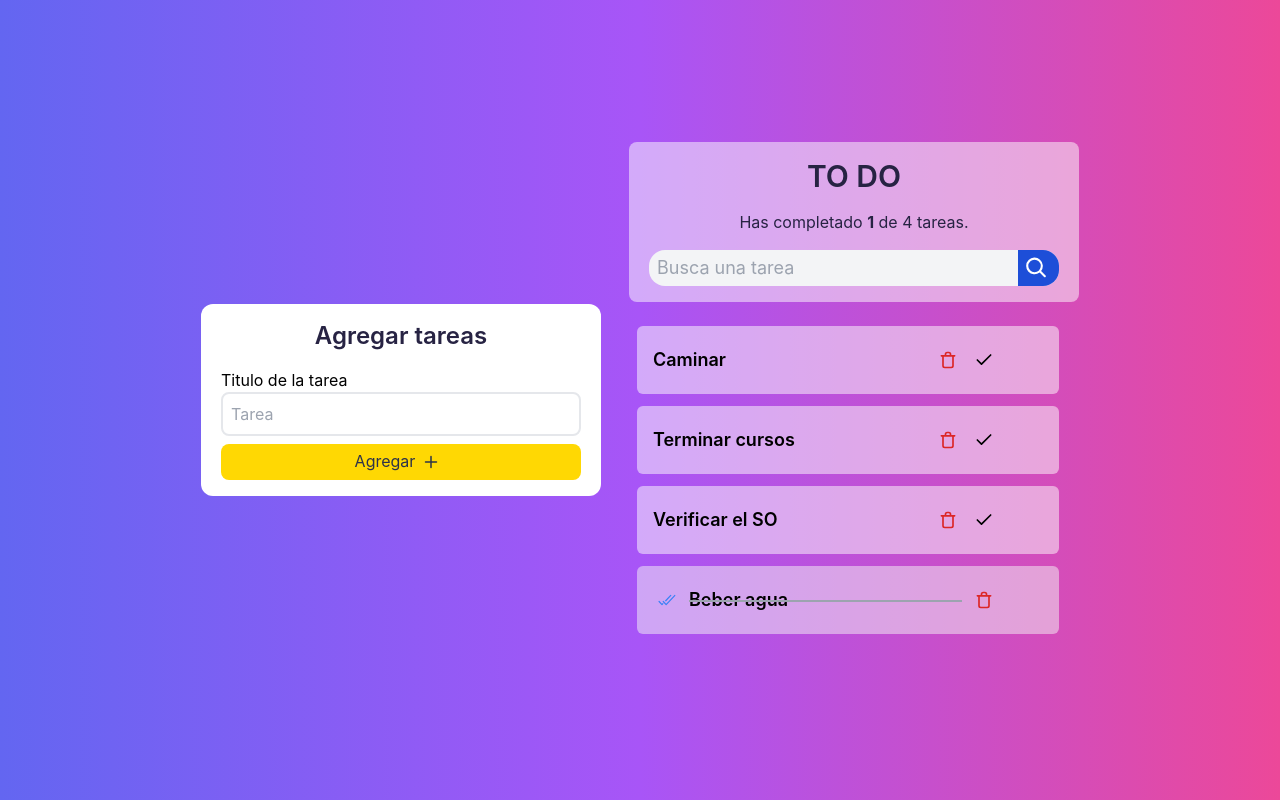
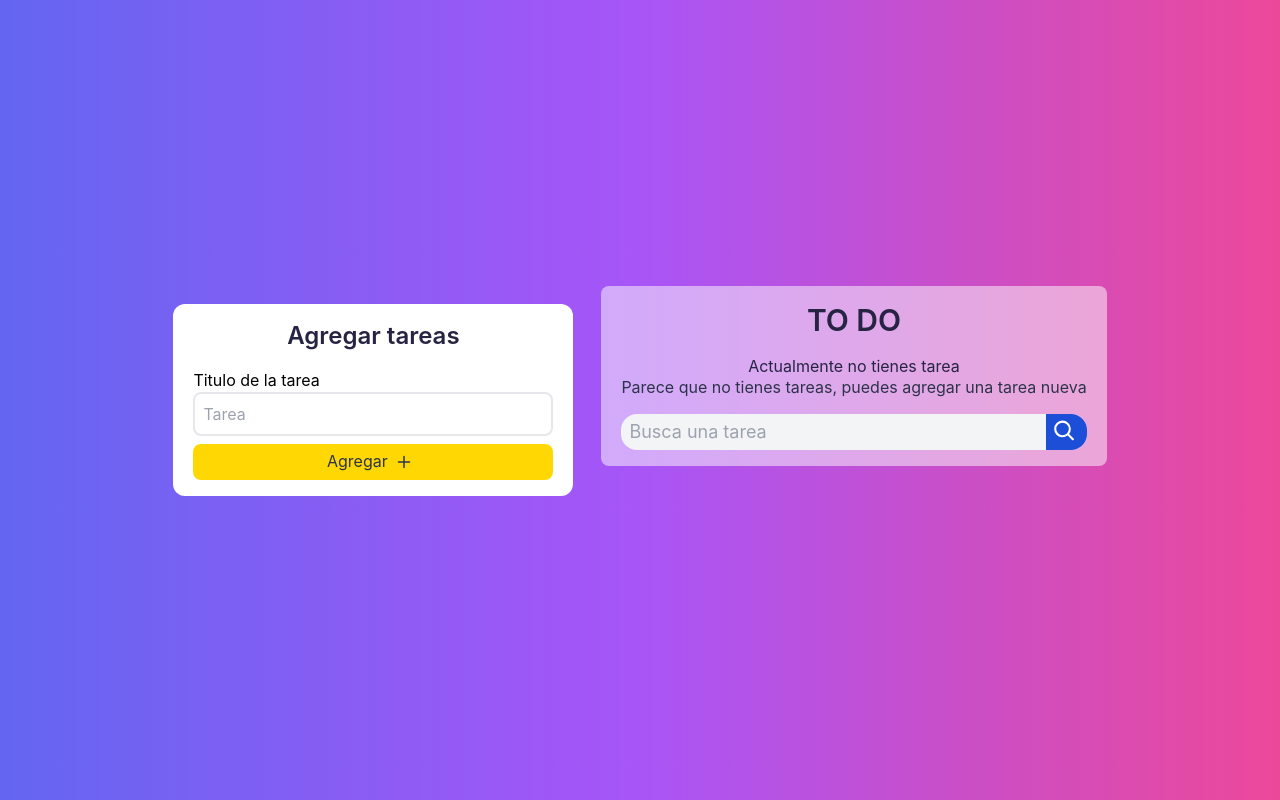
Before and after one commit to desteban/to-do, a React (Create React App) app: page / in a window 1280 px wide. Built offline with nearby package versions, Linux system fonts and the light colour scheme.

Commit message:
guardar y leer tareas del localstorage

```diff
--- a/src/App.jsx
+++ b/src/App.jsx
@@ -1,4 +1,4 @@
-import { useState } from "react";
+import { useEffect, useState } from "react";
 import "./App.css";
 import { PlusIcon } from "./Components/Icons/PlusIcon";
 import CreateTodoButton from "./Components/Todo/CreateTodoButton";
@@ -9,35 +9,43 @@ import TodoSearch from "./Components/Todo/TodoSearch";
 import TodoList from "./Components/Todo/TodoList";
 import TodoItem from "./Components/Todo/TodoItem";
 
-/**
- * @type {Todo[]}
- */
-const todosDefaults = [
-  { complete: false, title: "Caminar" },
-  { complete: false, title: "Terminar cursos" },
-  { complete: false, title: "Verificar el SO" },
-  { complete: true, title: "Beber agua" },
-];
+const GetTodosLocal = () => {
+  const todosLocal = localStorage.getItem("todos");
+
+  if (!todosLocal || todosLocal.length === 0) {
+    return [];
+  }
+
+  return JSON.parse(todosLocal);
+};
 
 function App() {
+  /**
+   * @type {Todo[]}
+   */
+  const [todos, setTodos] = useState(GetTodosLocal);
   const [searchTitle, setSearchTitle] = useState("");
-  const [todos, setTodos] = useState(todosDefaults ?? []);
   const [titleTodo, setTitleTodo] = useState("");
   let todosComplete = todos.filter((todo) => todo.complete).length;
+
+  useEffect(() => {
+    localStorage.setItem("todos", JSON.stringify(todos));
+  }, [todos]);
 
   /**
    * @param {React.FormEvent<HTMLFormElement>} e
    */
   const AddTodo = (e) => {
     e.preventDefault();
-    if (titleTodo.length == 0) {
-      alert('Debe poner un titulo a la tarea')
-      return
+    if (titleTodo.length === 0) {
+      alert("Debe poner un titulo a la tarea");
+      return;
     }
 
     let auxTodo = [...todos];
     auxTodo.push({ complete: false, title: titleTodo });
     setTodos(auxTodo);
+    setTitleTodo("");
   };
 
   /**
--- a/src/Components/Todo/TodoCounter.jsx
+++ b/src/Components/Todo/TodoCounter.jsx
@@ -1,5 +1,4 @@
 import React from "react";
-
 
 /**
  *
```
